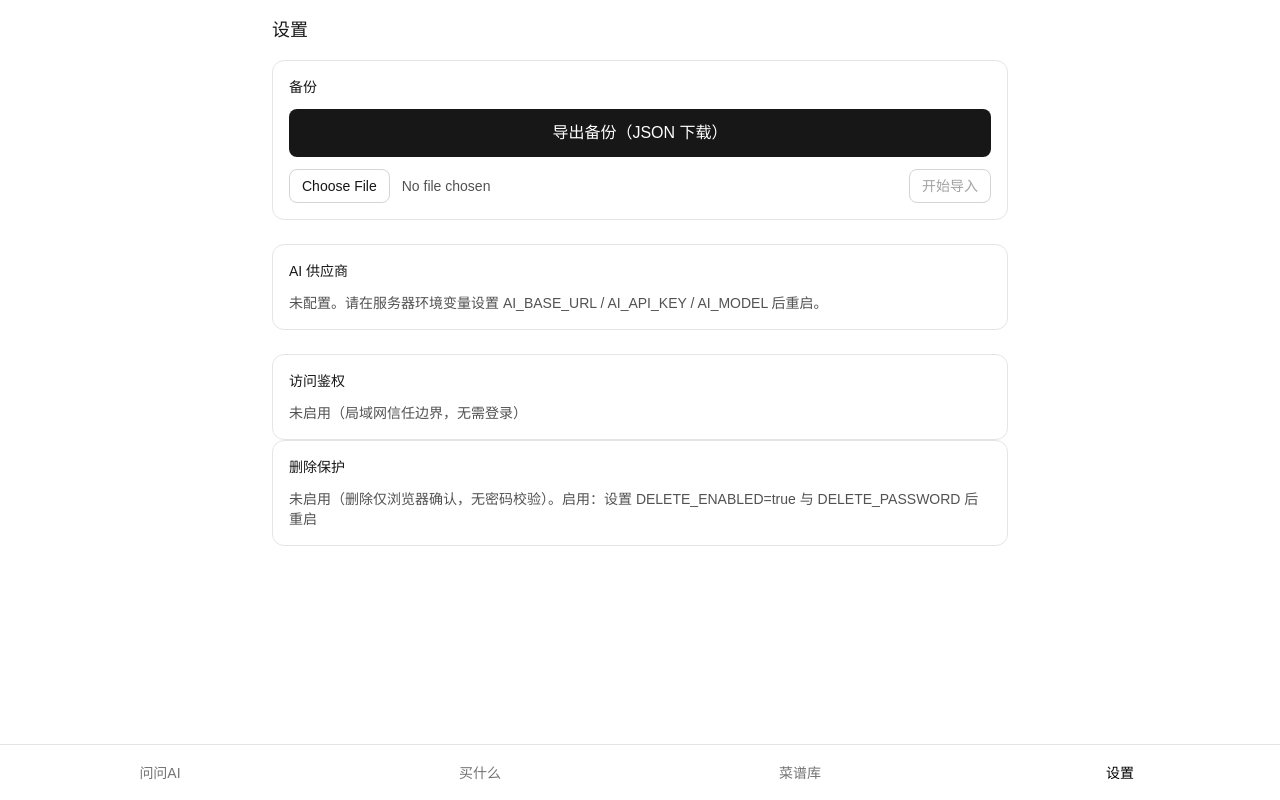
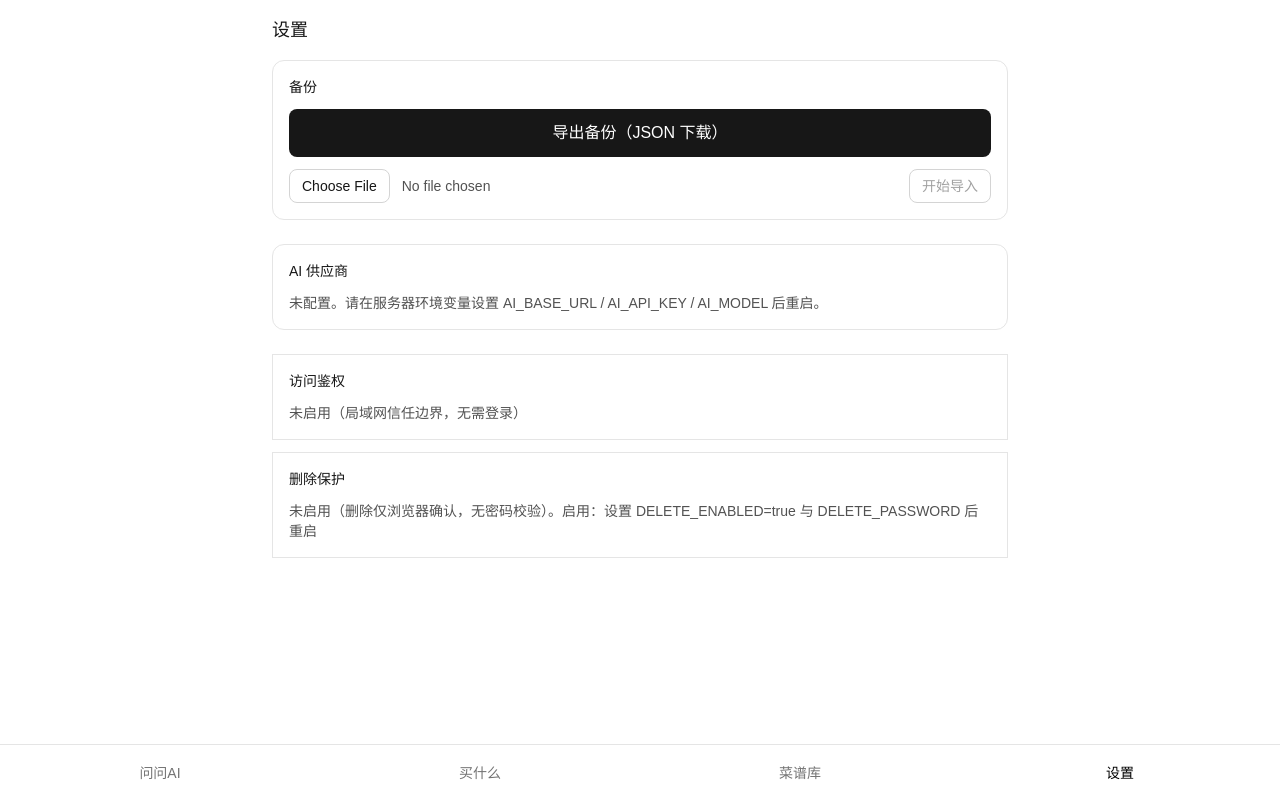
Before and after one commit to Zhangxml/AI-eat, a Next.js app: page /settings in a window 1280 px wide. Built offline with nearby package versions, Linux system fonts and the light colour scheme; no server answers.

Commit message:
style: 访问鉴权/删除保护状态卡改直角无圆角，补 12px 间隔（原两卡贴死且缺间距）

```diff
--- a/src/app/settings/page.tsx
+++ b/src/app/settings/page.tsx
@@ -223,8 +223,8 @@ export default function SettingsPage() {
         )}
       </section>
 
-      {/* 鉴权状态展示：PASSWORD 是否启用 */}
-      <section className="rounded-xl border border-neutral-200 p-4 dark:border-neutral-800">
+      {/* 鉴权状态展示：PASSWORD 是否启用（无圆角直角卡片，与删除保护卡以 12px 间隔分开） */}
+      <section className="mb-3 rounded-none border border-neutral-200 p-4 dark:border-neutral-800">
         <h2 className="mb-3 text-sm font-medium text-neutral-900 dark:text-neutral-100">访问鉴权</h2>
         <p className="text-sm text-neutral-600 dark:text-neutral-400">
           {config === null
@@ -236,7 +236,7 @@ export default function SettingsPage() {
       </section>
 
       {/* 删除保护状态展示：DELETE_ENABLED+DELETE_PASSWORD 是否启用（删除菜谱需输密码，服务端校验） */}
-      <section className="rounded-xl border border-neutral-200 p-4 dark:border-neutral-800">
+      <section className="rounded-none border border-neutral-200 p-4 dark:border-neutral-800">
         <h2 className="mb-3 text-sm font-medium text-neutral-900 dark:text-neutral-100">删除保护</h2>
         <p className="text-sm text-neutral-600 dark:text-neutral-400">
           {config === null
```
